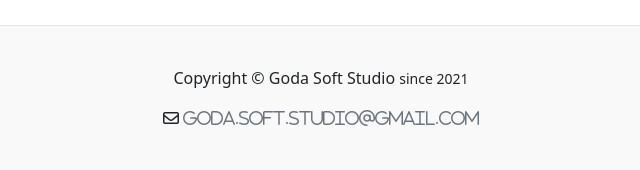
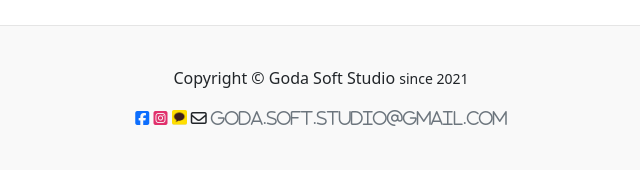
Before and after one commit to GoDa-Choe/UnvaccinatedRestaurantGuide-Gazaahome, a Django app: page /barracks/ in a window 1280 px wide. Shown: the part 630-800 px from the top of the page, without its empty margins (319-959 px from the left). Run offline with Django 3.2, Linux system fonts and the light colour scheme; data that the repository does not hold is empty; some libraries are stand-ins or nearby versions.

Commit message:
페이스북 인스타그램 풋터 업로드

```diff
--- a/forum/templates/forum/footer.html
+++ b/forum/templates/forum/footer.html
@@ -1,9 +1,32 @@
 <!-- Footer -->
+{% load static %}
 <footer class="footer mt-auto home_footer">
     <p>
         Copyright &copy; Goda Soft Studio <small>since 2021</small>
     </p>
+
+    <!-- facebook -->
+    <a href="https://www.facebook.com/%EC%A7%91%EC%97%90%EA%B0%80%EC%9E%90-109610881405047/"
+       class="text-decoration-none" target="_blank">
+        <i class="fab fa-facebook-square"></i>
+    </a>
+
+    <!-- instargram -->
+    <a href="https://www.instagram.com/gazaahome/"
+       class="text-decoration-none" target="_blank" style="color: #E1306C">
+        <i class="fab fa-instagram-square"></i>
+    </a>
+
+    <!-- kakaotalk -->
+    <a href="https://open.kakao.com/o/gV6L2Ged" class="text-decoration-none">
+        <img src="{% static 'home/images/kakaolink_btn_small_ov.png' %}" alt="이미지 오류"
+             style="width: 15px; height: 15px"
+             class="mb-1">
+    </a>
+
+    <!-- mail -->
     <i class="far fa-envelope"><a href="mailto:goda.soft.studio@gmail.com" class="text-decoration-none text-muted">
         goda.soft.studio&#64gmail.com
     </a></i>
+
 </footer>
```
